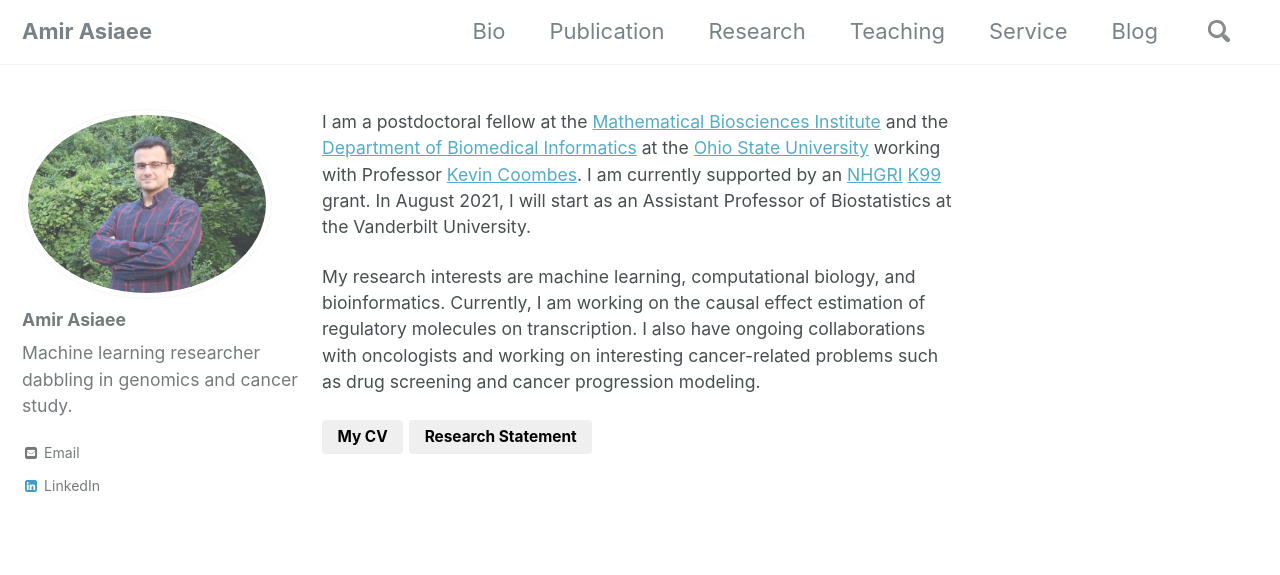
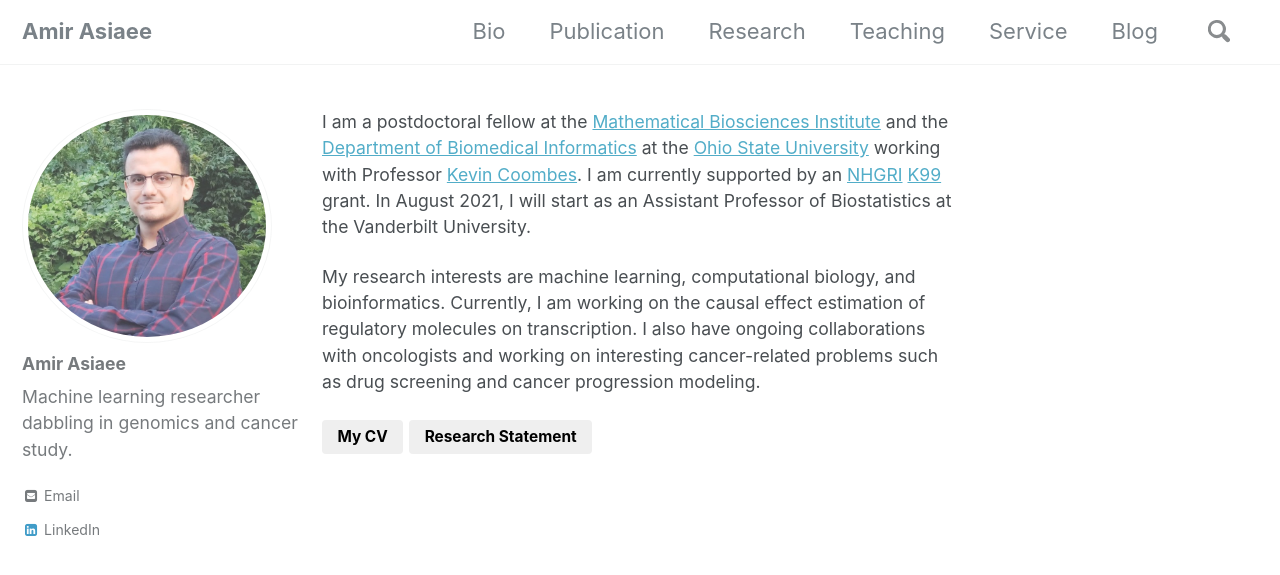
Before and after one commit to aasiaeet/aasiaeet.github.io, a Jekyll site: the page built from index.html, in a window 1280 px wide and 900 px high. Shown: the top 575 px of the window. Built offline with Jekyll 4.4.1, drawn with Linux system fonts in a browser that asks for light colours; nearby versions of some CDN libraries; the list of posts is cut into pages by our own code.

Commit message:
shots added

```diff
--- a/_sass/minimal-mistakes/_amir.scss
+++ b/_sass/minimal-mistakes/_amir.scss
@@ -6,6 +6,10 @@
 $BibTex-color                  : #b201a6 !default;
 $download-color                : #b51b00 !default;
 $supplement-color              : #abb500 !default;
+
+.author__avatar img {
+    max-width: 250px !important;
+}
 
 .center-image
 {
--- a/assets/css/main.scss
+++ b/assets/css/main.scss
@@ -3,8 +3,6 @@
 ---
 @charset "utf-8";
 
-.author__avatar img {
-    max-width: 250px !important;
-}
+
 @import "minimal-mistakes/skins/{{ site.minimal_mistakes_skin | default: 'default' }}"; // skin
 @import "minimal-mistakes"; // main partials
```
Also changed, not shown: assets/images/shot.jpg, assets/images/shot5.jpg (added).
